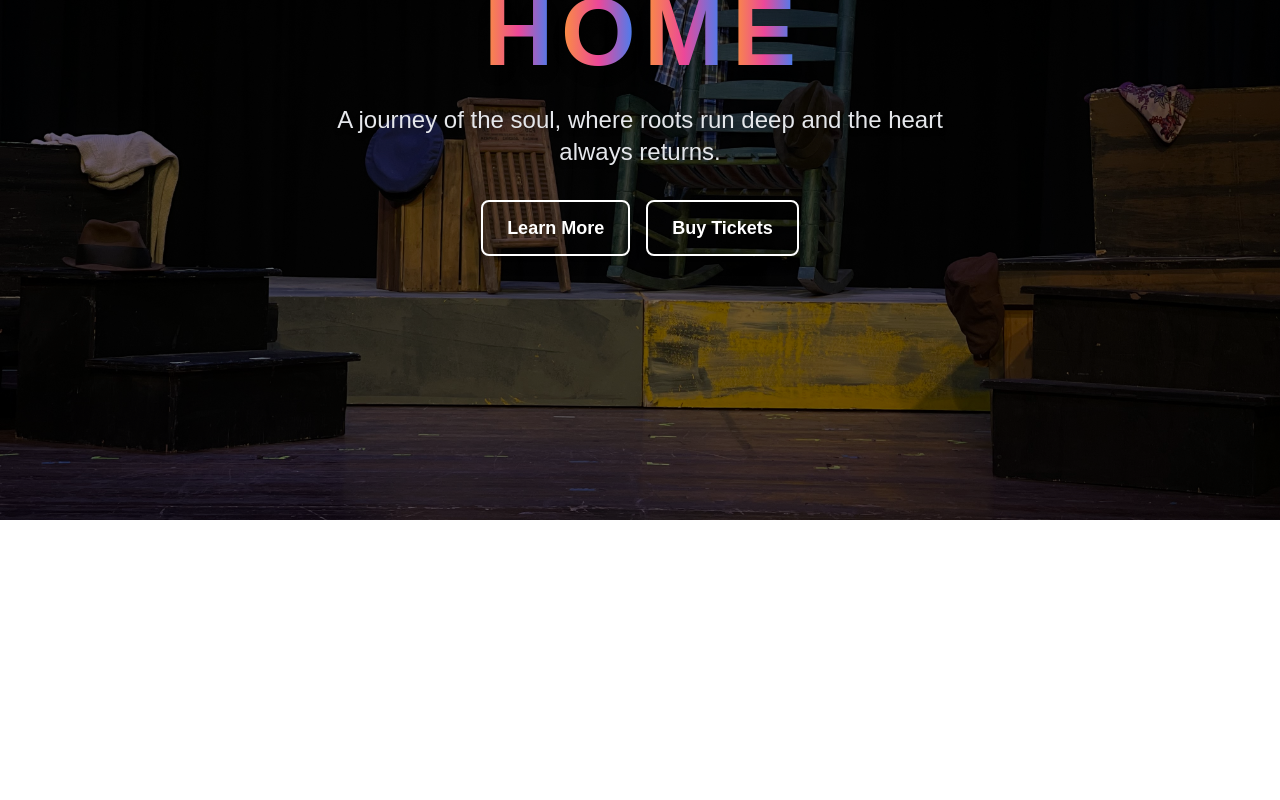
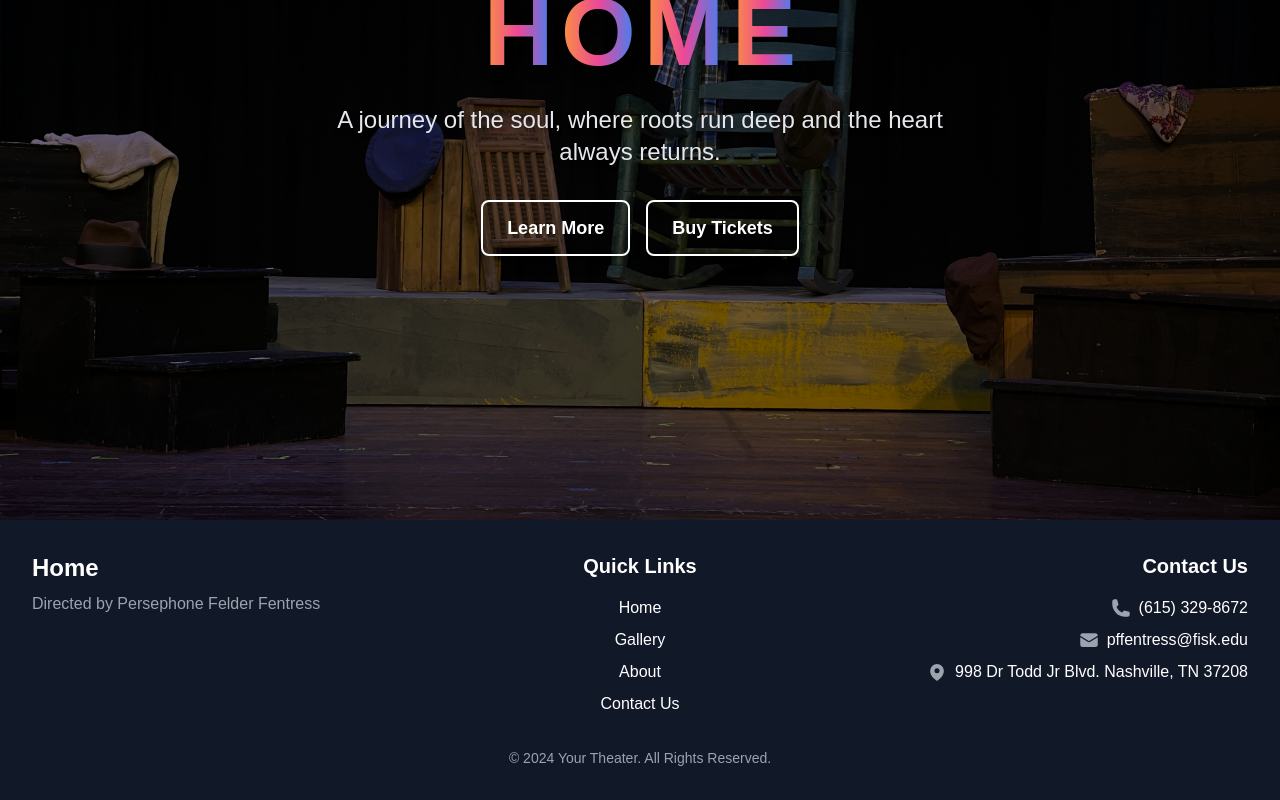
Before and after one commit to 4cyberlord/Fisk-University-Theatre, a Next.js app: page / in a window 1280 px wide. Shown: the part 280-1080 px from the top of the page. Before the commit the page ends 800 px from the top, so only its background shows below. Built offline with nearby package versions, Linux system fonts and the light colour scheme.

Commit message:
Footer Updated

```diff
--- a/package.json
+++ b/package.json
@@ -9,6 +9,7 @@
     "lint": "next lint"
   },
   "dependencies": {
+    "@heroicons/react": "^2.1.5",
     "@next/font": "^14.2.15",
     "next": "15.0.0",
     "react": "19.0.0-rc-65a56d0e-20241020",
--- a/src/app/layout.js
+++ b/src/app/layout.js
@@ -2,6 +2,7 @@ import localFont from "next/font/local";
 import "./globals.css";
 import NavBar from "@/components/NavBar";
 import { Inter } from 'next/font/google'
+import Footer from "@/components/Footer";
 
 const inter = Inter({
   subsets: ['latin'],
@@ -34,6 +35,7 @@ export default function RootLayout({ children }) {
       >
         <NavBar />
         {children}
+        <Footer />
       </body>
     </html>
   );
--- /dev/null
+++ b/src/components/Footer.js
@@ -0,0 +1,70 @@
+'use client';
+
+import Link from 'next/link';
+import { PhoneIcon, EnvelopeIcon, MapPinIcon } from '@heroicons/react/24/solid';
+
+export default function Footer() {
+  return (
+    <footer className="bg-gray-900 text-white py-8">
+      <div className="container mx-auto px-6 lg:px-8">
+        {/* Grid layout that changes based on screen size */}
+        <div className="grid grid-cols-1 md:grid-cols-2 lg:grid-cols-3 gap-8">
+          {/* Column 1: Play Title and Director */}
+          <div className="text-center lg:text-left">
+            <h2 className="text-2xl font-bold mb-2">Home</h2>
+            <p className="text-gray-400">Directed by Persephone Felder Fentress</p>
+          </div>
+
+          <div className="text-center">
+            <h3 className="text-xl font-bold mb-4">Quick Links</h3>
+            <ul className="space-y-2">
+              <li>
+                <Link href="/" className="hover:text-gray-400 transition duration-300">
+                  Home
+                </Link>
+              </li>
+              <li>
+                <Link href="/gallery" className="hover:text-gray-400 transition duration-300">
+                  Gallery
+                </Link>
+              </li>
+              <li>
+                <Link href="/about" className="hover:text-gray-400 transition duration-300">
+                  About
+                </Link>
+              </li>
+              <li>
+                <Link href="/contact" className="hover:text-gray-400 transition duration-300">
+                  Contact Us
+                </Link>
+              </li>
+            </ul>
+          </div>
+
+          {/* Column 3: Contact Us */}
+          <div className="text-center lg:text-right">
+            <h3 className="text-xl font-bold mb-4">Contact Us</h3>
+            <ul className="space-y-2">
+              <li className="flex justify-center lg:justify-end items-center space-x-2">
+                <PhoneIcon className="w-5 h-5 text-gray-400" />
+                <span>(615) 329-8672</span>
+              </li>
+              <li className="flex justify-center lg:justify-end items-center space-x-2">
+                <EnvelopeIcon className="w-5 h-5 text-gray-400" />
+                <span>pffentress@fisk.edu</span>
+              </li>
+              <li className="flex justify-center lg:justify-end items-center space-x-2">
+                <MapPinIcon className="w-5 h-5 text-gray-400" />
+                <span>998 Dr Todd Jr Blvd. Nashville, TN 37208</span>
+              </li>
+            </ul>
+          </div>
+        </div>
+
+        <div className="mt-8 text-center text-gray-400 text-sm">
+          <p>&copy; {new Date().getFullYear()} Your Theater. All Rights Reserved.</p>
+        </div>
+      </div>
+    </footer>
+  );
+}
```
Also changed, not shown: 2 other files (tests, documents, lock files or other folders).
